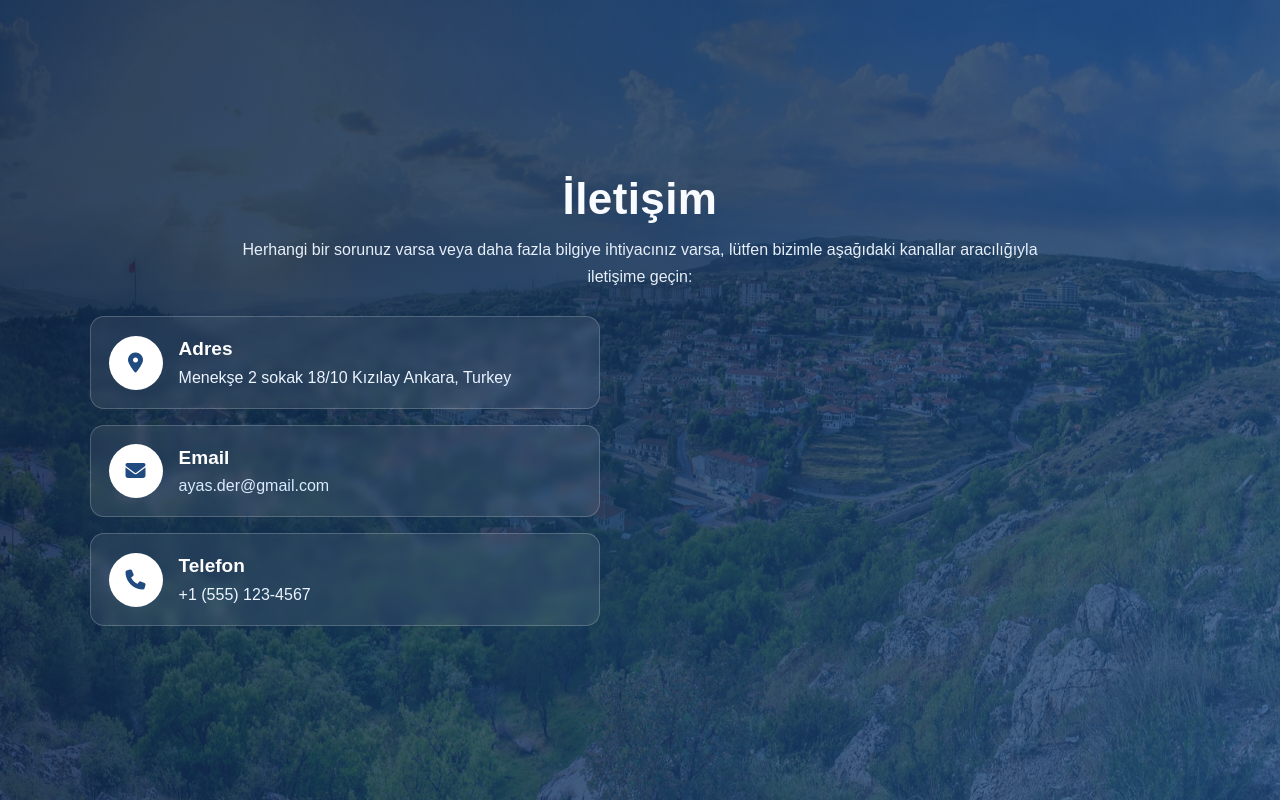
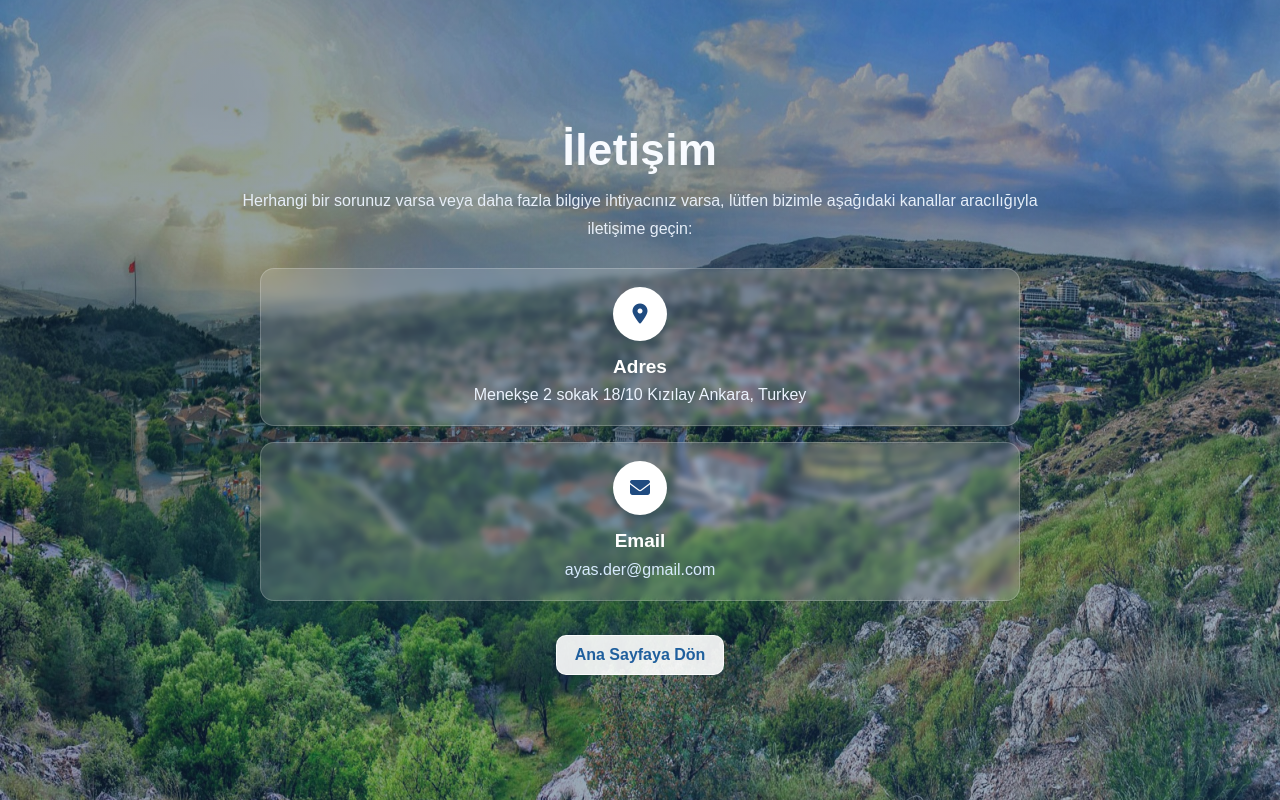
Before and after one commit to OzanSaridogan/AyasAssociationProject, a Django app: page /contact/ in a window 1280 px wide. Run offline with Django 5.2, Linux system fonts and the light colour scheme.

Commit message:
pdf fixed

```diff
--- a/anasayfa/static/css/style.css
+++ b/anasayfa/static/css/style.css
@@ -133,7 +133,7 @@ main h1 {
   justify-content: center;
   align-items: center;
   flex-direction: column;
-  background: linear-gradient(120deg, rgba(12, 33, 66, 0.86), rgba(31, 75, 128, 0.8)),
+  background: linear-gradient(120deg, rgba(12, 33, 66, 0.46), rgba(31, 75, 128, 0.42)),
     url('../images/ayas_manzara.jpg');
   background-size: cover;
   background-position: center;
@@ -159,10 +159,10 @@ main h1 {
   line-height: 1.7;
 }
 
-.container {
-  width: min(1160px, 100%);
+.contact .container {
+  width: min(760px, 100%);
   display: grid;
-  grid-template-columns: 1fr 1.1fr;
+  grid-template-columns: 1fr;
   align-items: start;
   gap: 30px;
 }
@@ -171,17 +171,20 @@ main h1 {
   display: flex;
   flex-direction: column;
   gap: 16px;
+  width: 100%;
 }
 
 .contact .ContactInfo .box {
   display: flex;
+  flex-direction: column;
   align-items: center;
-  gap: 16px;
+  gap: 12px;
   padding: 18px;
   border-radius: 14px;
   border: 1px solid rgba(255, 255, 255, 0.2);
-  background: rgba(255, 255, 255, 0.08);
-  backdrop-filter: blur(4px);
+  background: rgba(255, 255, 255, 0.16);
+  backdrop-filter: blur(3px);
+  text-align: center;
 }
 
 .container .ContactInfo .box .icon {
@@ -202,6 +205,7 @@ main h1 {
   color: #ecf4ff;
   flex-direction: column;
   line-height: 1.5;
+  text-align: center;
 }
 
 .contact .ContactInfo .box .text a {
@@ -219,6 +223,11 @@ main h1 {
   font-size: 19px;
   color: #ffffff;
   margin-bottom: 2px;
+}
+
+.contact-actions-centered {
+  display: flex;
+  justify-content: center;
 }
 
 .contactForm {
@@ -322,11 +331,11 @@ main h1 {
 
 .btn-home {
   display: inline-block;
-  margin-top: 16px;
+  margin-top: 4px;
   padding: 10px 18px;
-  background: #eff5fb;
+  background: rgba(255, 255, 255, 0.9);
   color: #1f5f9d;
-  border: 1px solid #c8d8ea;
+  border: 1px solid rgba(255, 255, 255, 0.8);
   border-radius: 10px;
   text-decoration: none;
   font-weight: 600;
@@ -341,7 +350,7 @@ main h1 {
     padding: 48px 20px;
   }
 
-  .container {
+  .contact .container {
     grid-template-columns: 1fr;
   }
 
--- a/anasayfa/templates/contact.html
+++ b/anasayfa/templates/contact.html
@@ -37,17 +37,11 @@
                         <p><a href="mailto:ayas.der@gmail.com">ayas.der@gmail.com</a></p>
                     </div>
                 </div>
-
-                <div class="box">
-                    <div class="icon">
-                        <i class="fas fa-phone"></i>
-                    </div>
-                    <div class="text">
-                        <h3>Telefon</h3>
-                        <p>+1 (555) 123-4567</p>
-                    </div>
-                </div>
             </div>
+            <div class="contact-actions-centered">
+                <a href="/" class="btn-home">Ana Sayfaya Dön</a>
+            </div>
+        </div>
     </section>
 
 </body>
```
Also changed, not shown: anasayfa/templates/diger.html (+7 -7 lines).
